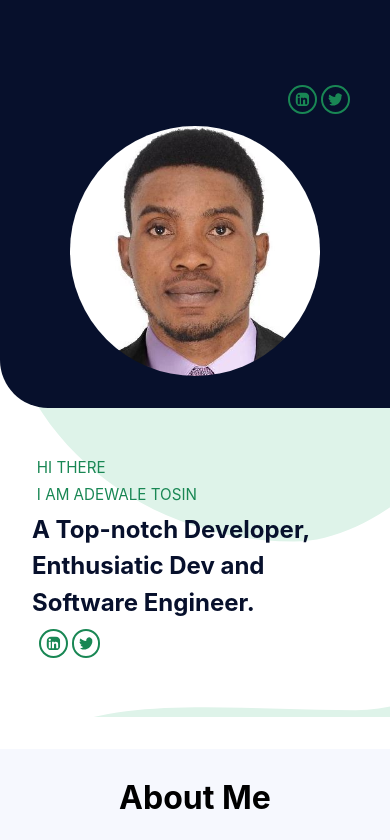
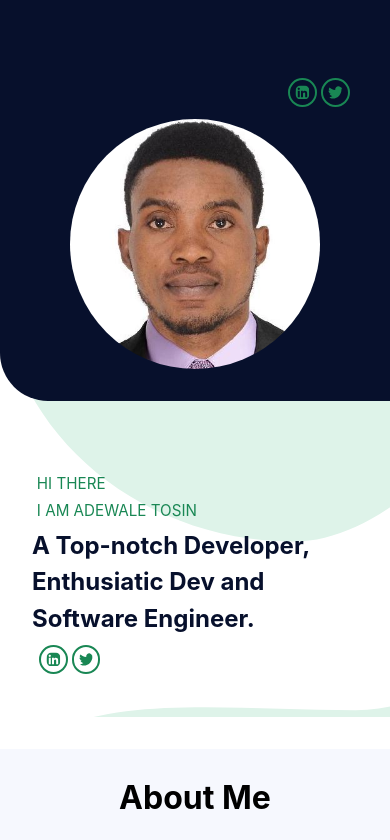
Before and after one commit to Tosmel2/PortfolioReact, a React (Create React App) app: page / in a window 390 px wide. Shown: the top 840 px of the page. Built offline with nearby package versions, Linux system fonts and the light colour scheme.

Commit message:
padding fixed for the p

```diff
--- a/src/components/Profile.js
+++ b/src/components/Profile.js
@@ -12,10 +12,12 @@ const Profile = () => {
         <div className='navbox'>
         <Navbar />
         </div>
-        <p>HI THERE</p>
-        <p>I AM ADEWALE TOSIN</p>
-        {/* <h2>A Top-notch <span class="auto-type"></span></h2> */}
-        <h2>A Top-notch Developer,<br/> Enthusiatic Dev and Software Engineer.</h2>
+        <div className='profilePara'>
+          <p>HI THERE</p>
+          <p>I AM ADEWALE TOSIN</p>
+          {/* <h2>A Top-notch <span class="auto-type"></span></h2> */}
+          <h2>A Top-notch Developer,<br/> Enthusiatic Dev and Software Engineer.</h2>
+        </div>
         <Social />
       </div>
       <div className='rightProfile'>
--- a/src/components/profile.css
+++ b/src/components/profile.css
@@ -19,7 +19,7 @@
   color: #07102C;
 }
 .profileCard .leftProfile p{
-  line-height: 2.1rem;
+  line-height: 1rem;
   font-size: 0.95rem;
   color: #198754;
   /* color: #198754; */
@@ -68,6 +68,9 @@
     /* padding: 2rem; */
     padding: 2.5rem 2rem;
   }
+  .profilePara{
+    padding-top: 2rem;
+  }
   .profileCard .leftProfile h2{
     line-height: 2.3rem;
   }
```
